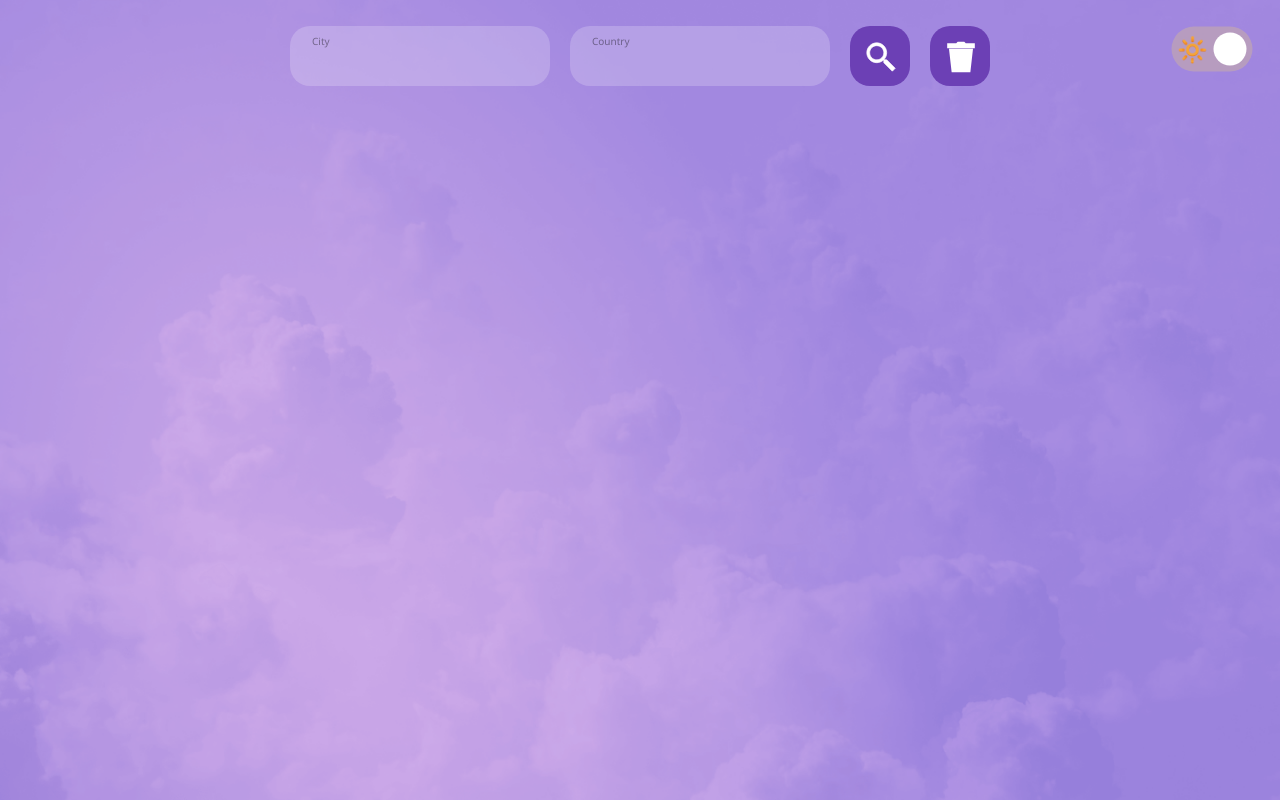
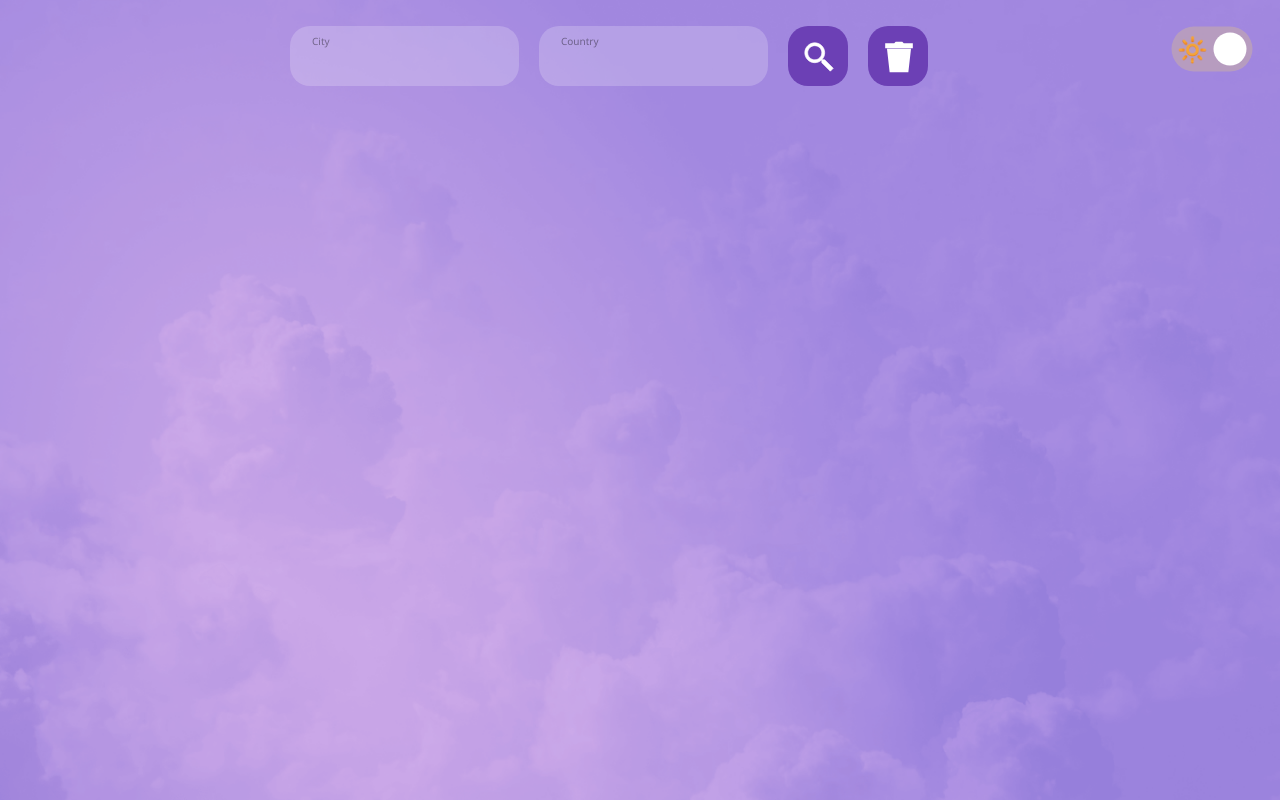
Before and after one commit to fanghsienli/Weather, a React (Vite) app: page / in a window 1280 px wide. Built offline with nearby package versions, Linux system fonts and the light colour scheme.

Commit message:
fix: input width issue

```diff
--- a/src/components/SearchBar/index.module.scss
+++ b/src/components/SearchBar/index.module.scss
@@ -1,9 +1,8 @@
 @import "../../mediaQuery.scss";
 
-.container {
+.inputContainer {
   position: relative;
   max-width: 620px;
-  width: 100%;
   height: 60px;
   border-radius: 20px;
   border: 1px;
@@ -23,6 +22,7 @@
     font-size: 16px;
     line-height: 22px;
     color: var(--color);
+    width: 100%;
 
     @include respond(small) {
       font-size: 12px;
--- a/src/components/SearchBar/index.tsx
+++ b/src/components/SearchBar/index.tsx
@@ -32,7 +32,7 @@ function SearchBar({ onSearch }: Props) {
 
   return (
     <>
-      <div className={styles.container}>
+      <div className={styles.inputContainer}>
         <label className={styles.title}>City</label>
         <input
           type="text"
@@ -41,7 +41,7 @@ function SearchBar({ onSearch }: Props) {
           onKeyDown={handleKeyPress}
         />
       </div>
-      <div className={styles.container}>
+      <div className={styles.inputContainer}>
         <label className={styles.title}>Country</label>
         <input
           type="text"
```
